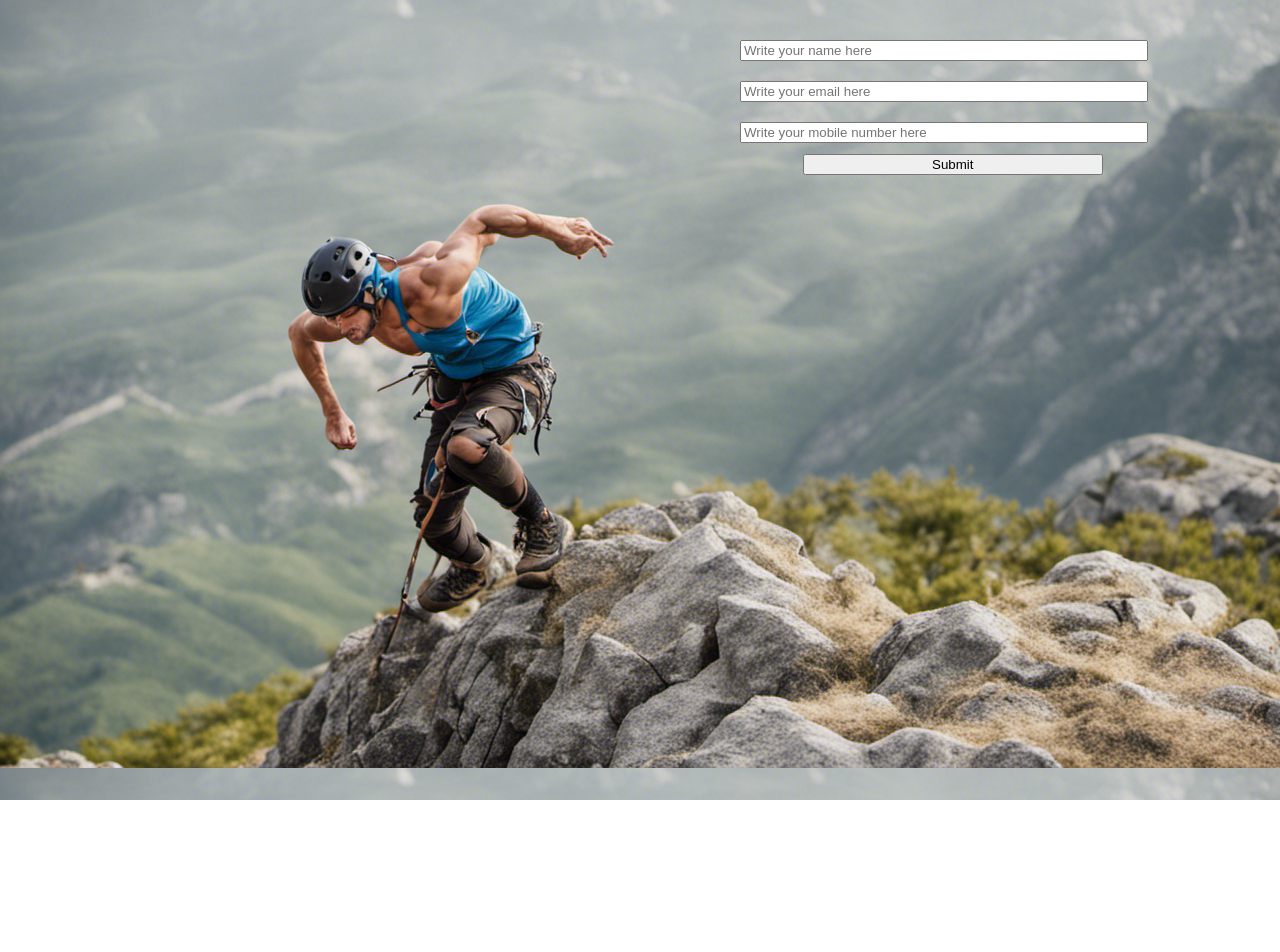
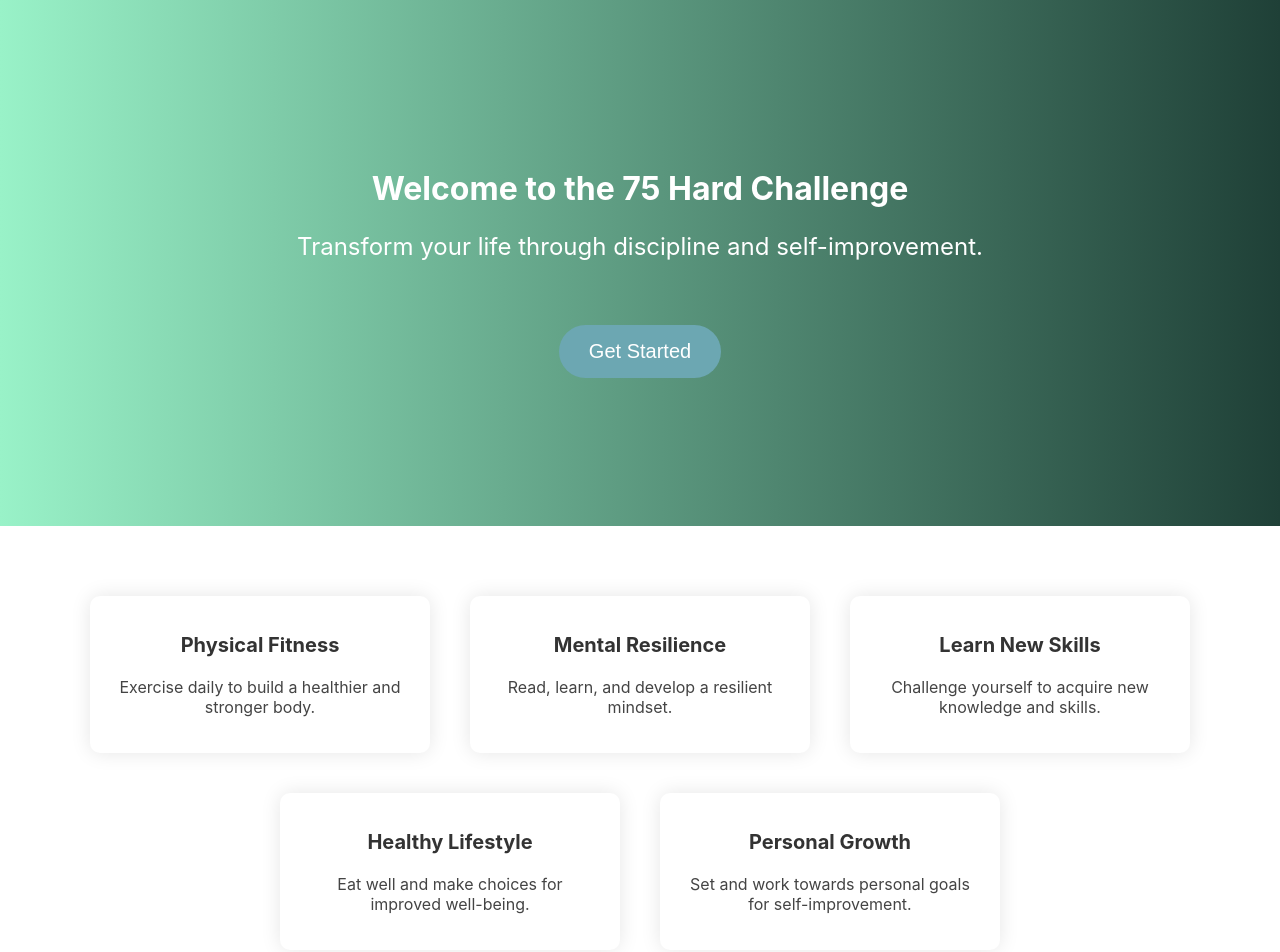
Before and after one commit to NaveenRawat18/HardChallenge, a React (Create React App) app: page / in a window 1280 px wide. Shown: the top 952 px of the page. Before the commit the page ends 800 px from the top, so only its background shows below. Built offline with nearby package versions, Linux system fonts and the light colour scheme.

Commit message:
landing page ui 1

```diff
--- a/package.json
+++ b/package.json
@@ -14,7 +14,9 @@
     "bootstrap": "^5.3.2",
     "react": "^18.2.0",
     "react-bootstrap": "^2.9.0",
+    "react-custom-alert": "^1.0.4",
     "react-dom": "^18.2.0",
+    "react-hook-form": "^7.47.0",
     "react-router-dom": "^6.16.0",
     "react-scripts": "5.0.1",
     "web-vitals": "^2.1.4"
--- a/src/App.css
+++ b/src/App.css
@@ -1,61 +1,231 @@
-.App {
+.landing-page {
   text-align: center;
 }
 
-.App-logo {
-  height: 40vmin;
-  pointer-events: none;
+.hero {
+  background: #1f4037;  /* fallback for old browsers */
+  background: -webkit-linear-gradient(to right, #99f2c8, #1f4037);  /* Chrome 10-25, Safari 5.1-6 */
+  background: linear-gradient(to right, #99f2c8, #1f4037); /* W3C, IE 10+/ Edge, Firefox 16+, Chrome 26+, Opera 12+, Safari 7+ */
+  color: #FFF; /* White text */
+  padding: 148px 0;
 }
 
-@media (prefers-reduced-motion: no-preference) {
-  .App-logo {
-    animation: App-logo-spin infinite 20s linear;
-  }
+.sub-title {
+  font-size: 24px;
 }
 
-.App-header {
-  background-color: #282c34;
-  min-height: 100vh;
+.btn {
+  display: inline-block;
+  background: #6CA7B2; /* A calming blue-green color for the CTA button */
+  color: #FFF; /* White text */
+  padding: 15px 30px;
+  text-decoration: none;
+  border-radius: 50px;
+  margin-top: 40px;
+  font-size: 20px;
+}
+.btn:hover {
+  background: #5D94A0; /* A slightly darker shade of blue-green on hover */
+}
+
+.features {
+  display: flex;
+  flex-wrap: wrap;
+  justify-content: center;
+  margin: 50px 0;
+}
+
+.feature {
+  margin: 20px;
+  padding: 20px;
+  background: #FFF; /* White background for feature boxes */
+  border-radius: 10px;
+  text-align: center;
+  color: #444; /* Dark gray text */
+  box-shadow: 0px 0px 20px rgba(0, 0, 0, 0.1);
+  max-width: 300px;
+  transition: transform 0.2s;
+}
+
+.feature:hover {
+  transform: scale(1.05);
+}
+
+.cta-form {
+  background: #F6F6F6; /* A light gray background for the CTA form section */
+  padding: 50px 0;
+  text-align: center;
+}
+
+.cta-form h2 {
+  color: #444; /* Dark gray text */
+}
+
+.cta-form p {
+  color: #777; /* Light gray text */
+}
+
+.cta-form .btn {
+  background: #6CA7B2; /* Reusing the same calming blue-green color for the CTA button */
+  color: #FFF; /* White text */
+  padding: 15px 30px;
+  text-decoration: none;
+  border-radius: 50px;
+  margin-top: 20px;
+  font-size: 20px;
+}
+.cta-form .btn:hover {
+  background: #5D94A0; /* The same slightly darker shade of blue-green on hover */
+}
+.group-link {
+  display: inline-block;
+  margin: 10px;
+  padding: 10px 20px;
+  background: #25D366; /* WhatsApp green color */
+  color: #FFF;
+  text-decoration: none;
+  border-radius: 50px;
+  font-size: 16px;
+  transition: background 0.2s;
+}
+
+.group-link:hover {
+  background: #128C7E; /* A slightly darker shade on hover */
+}
+
+.footer {
+  background: #2D3E50; /* Dark blue background color for the footer */
+  color: #FFF; /* White text color */
+  padding: 40px 0;
+}
+
+.footer-content {
+  display: flex;
+  justify-content: space-between;
+  flex-wrap: wrap;
+  max-width: 1200px;
+  margin: 0 auto;
+}
+
+.footer-logo {
+  flex: 1;
+  max-width: 300px;
+}
+
+.footer-logo h3 {
+  font-size: 24px;
+}
+
+.footer-links ul {
+  list-style: none;
+  padding: 0;
+}
+
+.footer-links li {
+  margin-bottom: 10px;
+}
+
+.footer-links a {
+  color: #FFF;
+  text-decoration: none;
+  font-size: 16px;
+}
+
+.footer-social {
+  flex: 1;
+}
+
+.social-icon {
+  display: block;
+  color: #FFF;
+  text-decoration: none;
+  margin-bottom: 10px;
+}
+
+.footer-bottom {
+  background: #1F2C3E; /* Slightly darker blue for the bottom section */
+  text-align: center;
+  padding: 10px 0;
+}
+
+/* PopupForm.css */
+.popup-container {
+  position: relative;
+  display: inline-block;
+}
+
+button {
+  background: #2D6BE3;
+  color: white;
+  border: none;
+  padding: 10px 15px;
+  border-radius: 5px;
+  cursor: pointer;
+  transition: background 0.2s;
+}
+
+button:hover {
+  background: #2157C0; /* Slightly darker blue on hover */
+}
+
+.popup {
+  position: absolute;
+  top: 50%;
+  left: 50%;
+  transform: translate(-50%, -50%);
+  background: #FFF;
+  box-shadow: 0 4px 10px rgba(0, 0, 0, 0.2);
+  padding: 20px;
+  border-radius: 10px;
+  z-index: 1;
+  max-width: 300px;
+  width: 100%;
+}
+
+.close {
+  position: absolute;
+  top: 10px;
+  right: 10px;
+  font-size: 24px;
+  cursor: pointer;
+}
+
+h2 {
+  font-size: 20px;
+  margin-bottom: 20px;
+  color: #333;
+}
+
+form {
+  align-items: center;
   display: flex;
   flex-direction: column;
-  align-items: center;
-  justify-content: center;
-  font-size: calc(10px + 2vmin);
-  color: white;
 }
 
-.App-link {
-  color: #61dafb;
+label {
+  margin: 10px 0;
+  font-size: 18px;
 }
 
-.bg-img{
-  height: 100vh;
-  background-image: url("../public/assets/background.png");
+input {
+  padding: 10px;
+  margin: 10px;
+  width: 40%;
+  border: 1px solid #CCC;
+  border-radius: 5px;
 }
 
-.form-container{
-  width: 100%;
-  justify-content: right;
+button[type="submit"] {
+  background: #2D6BE3;
+  color: white;
+  border: none;
+  padding: 10px 15px;
+  border-radius: 5px;
+  cursor: pointer;
+  margin-top: 20px;
+  transition: background 0.2s;
 }
 
-.form-container .form{
-  margin-left: 700px;
-  padding: 30px;
-  color: #fff;
+button[type="submit"]:hover {
+  background: #2157C0; /* Slightly darker blue on hover */
 }
-
-.submit-btn{
-  color: black;
-}
-
-.submit-btn:hover{
-  background-color: green;
-}
-@keyframes App-logo-spin {
-  from {
-    transform: rotate(0deg);
-  }
-  to {
-    transform: rotate(360deg);
-  }
-}
--- a/src/App.js
+++ b/src/App.js
@@ -1,20 +1,89 @@
-import { createBrowserRouter, RouterProvider } from 'react-router-dom';
-import './App.css';
-import Home from './pages/Home';
-import Login from './pages/Login';
+import React, { useState, useEffect } from 'react';
+import './App.css'; // Ensure you have a CSS file for styling
+import Login from './components/PopupForm';
 function App() {
-  const router = createBrowserRouter([
-    {
-      path: "/",
-      element: <Login />
-    },
-    {
-      path: "/dashboard",
-      element: <Home />
+  const [submitted, setSubmitted] = useState(false);
+  const [whatsappLink, setWhatsappLink] = useState('');
+  const [telegramLink, setTelegramLink] = useState('');
+  const [seen, setSeen] = useState(false)
+
+  function togglePop () {
+      setSeen(!seen);
+  };
+  const handleFormSubmit = (e) => {
+    e.preventDefault();
+    // Perform form submission actions here (e.g., send data to a server).
+    // For this example, we'll just set submitted to true.
+    setSubmitted(true);
+  };
+
+  useEffect(() => {
+    if (submitted) {
+      // Set the WhatsApp and Telegram group links here.
+      setWhatsappLink('https://chat.whatsapp.com/F7Pd1KKjpog0uvWQDDywkS');
+      setTelegramLink('https://t.me/your-telegram-link');
     }
-  ])
+  }, [submitted]);
+
   return (
-    <RouterProvider router = {router} />
+    <div className="landing-page">
+      <header className="hero">
+        {/* <svg xmlns="http://www.w3.org/2000/svg" fill="#EAEAEA" width="100%" height="200px" viewBox="0 0 1440 320">
+          <path fillOpacity="1" d="M0,96L48,112C96,128,192,160,288,186.7C384,213,480,235,576,218.7C672,203,768,149,864,144C960,139,1056,181,1152,181.3C1248,181,1344,139,1392,117.3L1440,96L1440,320L1392,320C1344,320,1248,320,1152,320C1056,320,960,320,864,320C768,320,672,320,576,320C480,320,384,320,288,320C192,320,96,320,48,320L0,320Z"></path>
+        </svg> */}
+        <h1>Welcome to the 75 Hard Challenge</h1>
+        <p className="sub-title">Transform your life through discipline and self-improvement.</p>
+        <button onClick={togglePop} className="btn">Get Started</button>
+        {seen ? <Login toggle={togglePop} /> : null}
+      </header>
+
+      <section className="features">
+        <div className="feature">
+          <h2>Physical Fitness</h2>
+          <p>Exercise daily to build a healthier and stronger body.</p>
+        </div>
+        <div className="feature">
+          <h2>Mental Resilience</h2>
+          <p>Read, learn, and develop a resilient mindset.</p>
+        </div>
+        <div className="feature">
+          <h2>Learn New Skills</h2>
+          <p>Challenge yourself to acquire new knowledge and skills.</p>
+        </div>
+        <div className="feature">
+          <h2>Healthy Lifestyle</h2>
+          <p>Eat well and make choices for improved well-being.</p>
+        </div>
+        <div className="feature">
+          <h2>Personal Growth</h2>
+          <p>Set and work towards personal goals for self-improvement.</p>
+        </div>
+      </section>
+
+      {submitted ? (
+          <div className="confirmation">
+            <h2>Thank you for signing up!</h2>
+            <p>Your journey to self-improvement begins now. Explore more about the challenge below:</p>
+            <a href="/resources" className="btn">Explore Resources</a>
+
+            <p>Join our community on:</p>
+            <a href={whatsappLink} className="group-link">WhatsApp Group</a>
+            <a href={telegramLink} className="group-link">Telegram Group</a>
+          </div>
+        ) : (
+          <div className="cta-form">
+          <h2>Ready to embark on your journey?</h2>
+          <p>Join the 75 Hard Challenge and transform yourself. Provide your info to get started:</p>
+          <form onSubmit={handleFormSubmit}>
+            <input type="text" placeholder="Name" required />
+            <input type="email" placeholder="Email" required />
+            <input type="tel" placeholder="Mobile Number" required /> {/* Mobile number input */}
+            <input type="file" accept="image/*" required /> {/* Image upload input */}
+            <button type="submit" className="btn">Get Started</button>
+          </form>
+          </div>
+      )}
+    </div>
   );
 }
 
--- /dev/null
+++ b/src/components/PopupForm.js
@@ -0,0 +1,58 @@
+import { useState, useEffect } from "react"
+import '../App.css'
+
+function Login(props) {
+
+  const [submitted, setSubmitted] = useState(false);
+  const [whatsappLink, setWhatsappLink] = useState('');
+  const [telegramLink, setTelegramLink] = useState('');
+  const [seen, setSeen] = useState(false)
+
+  function togglePop () {
+      setSeen(!seen);
+  };
+  const handleFormSubmit = (e) => {
+    e.preventDefault();
+    // Perform form submission actions here (e.g., send data to a server).
+    // For this example, we'll just set submitted to true.
+    setSubmitted(true);
+  };
+
+  useEffect(() => {
+    if (submitted) {
+      // Set the WhatsApp and Telegram group links here.
+      setWhatsappLink('https://chat.whatsapp.com/F7Pd1KKjpog0uvWQDDywkS');
+      setTelegramLink('https://t.me/your-telegram-link');
+    }
+  }, [submitted]);
+  return (
+      <div className="popup">
+          <div className="popup-inner">
+          {submitted ? (
+          <div className="confirmation">
+            <h2>Thank you for signing up!</h2>
+            <p>Your journey to self-improvement begins now. Explore more about the challenge below:</p>
+            <a href="/resources" className="btn">Explore Resources</a>
+
+            <p>Join our community on:</p>
+            <a href={whatsappLink} className="group-link">WhatsApp Group</a>
+            <a href={telegramLink} className="group-link">Telegram Group</a>
+          </div>
+        ) : (
+          <div className="cta-form">
+          <p>Join the 75 Hard Challenge and transform yourself.</p>
+          <form onSubmit={handleFormSubmit}>
+            <input type="text" placeholder="Name" required />
+            <input type="email" placeholder="Email" required />
+            <input type="tel" placeholder="Mobile Number" required /> {/* Mobile number input */}
+            <input type="file" accept="image/*" required /> {/* Image upload input */}
+            <button type="submit" className="btn">Get Started</button>
+          </form>
+          </div>
+      )}
+          </div>
+      </div>
+  )
+}
+
+export default Login;
--- a/src/pages/Home.js
+++ b/src/pages/Home.js
@@ -5,8 +5,7 @@ import Login from './Login'
 const Home = () => {
   return (
     <div>
-      <h1>75 Hard isn't the cup of everyone's tea</h1>
-      <h3>It requires the courage and dedication to show consistency toawrds a goal</h3>
+
       <Login />
     </div>
   )
--- a/src/pages/Login.js
+++ b/src/pages/Login.js
@@ -1,9 +1,11 @@
-import React, { useState } from 'react'
+ import React, { useState } from 'react'
 import '../App.css'
-import { FormControl, TextField} from '@mui/material';
 // import { useNavigate } from 'react-router-dom';
 const Login = () => {
     // const navigate = useNavigate();
+    const link = "https://chat.whatsapp.com/F7Pd1KKjpog0uvWQDDywkS";
+    const alertSuccess = () => alert(`Thanks for Joining In Please join in whatsapp group for further updates ${link}`);
+    const alertWarning = () => alert({ message: `Fields can't be empty`, type: 'warning' });
     const [username, setUsername] = useState("");
     const [email, setEmail] = useState("");
     const [mobile, setMobile] = useState("");
@@ -15,24 +17,34 @@ const Login = () => {
   const handleSubmit = (e)=>{
     e.preventDefault();
     console.log(user);
-    const link = "https://chat.whatsapp.com/F7Pd1KKjpog0uvWQDDywkS";
-    alert(`Thanks for Joining In Please join in whatsapp group for further updates ${link}`);
-    // const newUser = {username, email, mobile};
-    // setUser([...user, newUser]);
+    if(!username || !mobile || !email){
+      alertWarning();
+    }
+    else{
+      const newUser = {username, email, mobile};
+      setUser([...user, newUser]);
+      alertSuccess();
+    }
 
   }
+  return (
+    <div className="bg-img">
+      <h1 className='heading-hard'>75 Hard isn't everyone's cup of tea</h1>
+      {/* <h3 className='heading-hard-2'>It requires the courage and dedication to show consistency toawrds a goal</h3> */}
+      <form className="container" onSubmit={handleSubmit}>
+        <h1>Login</h1>
 
-  return (
-    <div className='bg-img'>
-      <div className='form-container'>
-        <form onSubmit={handleSubmit} className='form'>
-            <input placeholder="Write your name here" type='text' variant='outlined' style={{width: 400, margin: "10px", color: "black"}} required onChange={(e)=>{setUsername(e.target.value)}}/>
-            <input placeholder="Write your email here" type='email' variant='outlined' style={{width: 400, margin: "10px"}} required onChange={(e)=>{setEmail(e.target.value)}}/>
-            <input placeholder="Write your mobile number here" type='text' variant='outlined' style={{width: 400, margin: "10px"}} required onChange={(e)=>{setMobile(e.target.value)}}/>
-            <input placeholder="Submit" type='submit' variant='outlined' style={{width: 300,marginLeft: "14%"}} className='submit-btn'/>
-        </form>
-        {/* <button onClick={handleBTN}>Hello</button>      */}
-      </div>
+        <label for="username"><b>username</b></label>
+        <input type="text" placeholder="Enter username" name="email" required onChange={(e)=>{setUsername(e.target.value)}}/>
+
+        <label for="email"><b>Email</b></label>
+        <input type="text" placeholder="Enter Email" name="email" required onChange={(e)=>{setEmail(e.target.value)}}/>
+
+        <label for="psw"><b>Mobile Number</b></label>
+        <input type="text" placeholder="Enter Password" name="psw" required onChange={(e)=>{setMobile(e.target.value)}}/>
+
+        <button type="submit" className="btn">Login</button>
+      </form>
     </div>
   )
 }
```
Also changed, not shown: 1 other file (tests, documents, lock files or other folders).
